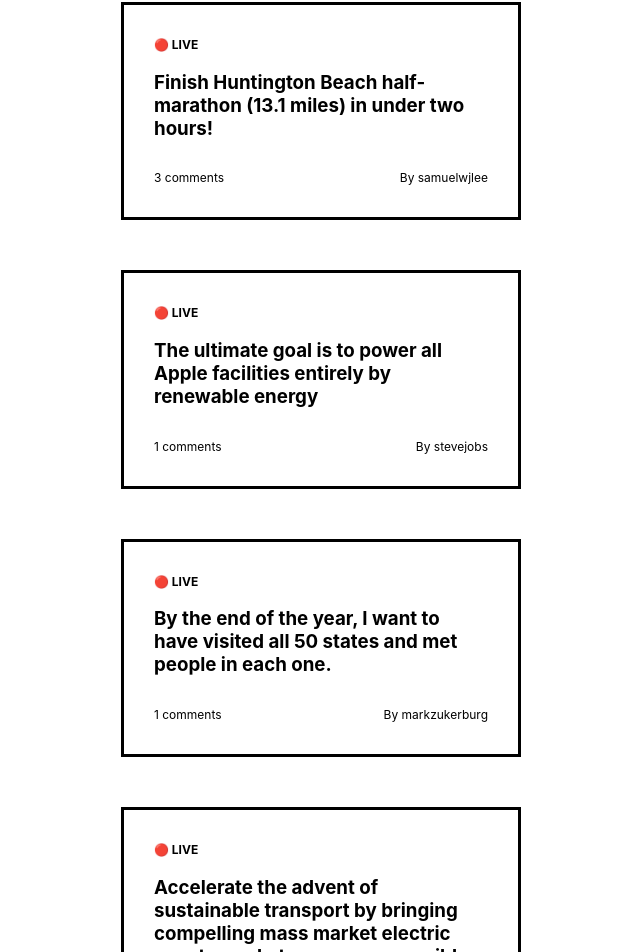
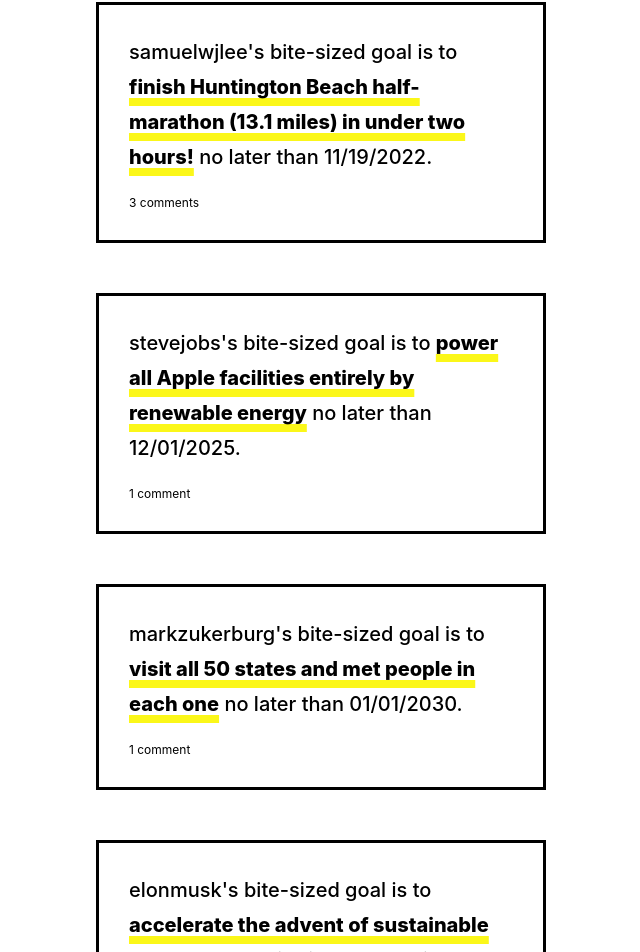
Before and after one commit to samuelwjlee/public-goals-prototype, a React (Create React App) app: page / in a window 1280 px wide. Shown: the part 125-1077 px from the top of the page, without its empty margins (319-959 px from the left). Built offline with nearby package versions, Linux system fonts and the light colour scheme; data requests are answered from the project's data file.

Commit message:
Refactor goal description

```diff
--- a/db.json
+++ b/db.json
@@ -3,41 +3,41 @@
     {
       "id": 1,
       "completed": false,
-      "expiration": "1 month",
+      "when": "11/19/2022",
       "userId": "samuelwjlee",
-      "description": "Finish Huntington Beach half-marathon (13.1 miles) in under two hours!",
+      "what": "finish Huntington Beach half-marathon (13.1 miles) in under two hours!",
       "commentCount": 3
     },
     {
       "id": 2,
       "completed": false,
-      "expiration": "3 years",
+      "when": "12/01/2025",
       "userId": "stevejobs",
-      "description": "The ultimate goal is to power all Apple facilities entirely by renewable energy",
+      "what": "power all Apple facilities entirely by renewable energy",
       "commentCount": 1
     },
     {
       "id": 3,
       "completed": false,
-      "expiration": "2 weeks",
+      "when": "01/01/2030",
       "userId": "markzukerburg",
-      "description": "By the end of the year, I want to have visited all 50 states and met people in each one.",
+      "what": "visit all 50 states and met people in each one",
       "commentCount": 1
     },
     {
       "id": 4,
       "completed": false,
-      "expiration": "5 days",
+      "when": "03/13/2030",
       "userId": "elonmusk",
-      "description": "Accelerate the advent of sustainable transport by bringing compelling mass market electric cars to market as soon as possible",
+      "what": "accelerate the advent of sustainable transport by bringing compelling mass market electric cars to market as soon as possible",
       "commentCount": 1
     },
     {
       "id": 5,
       "completed": true,
-      "expiration": "1232",
+      "when": "07/04/2023",
       "userId": "jeffbezos",
-      "description": "I'd like to conquer the world by taking control of the internet and the stratosphere while I'm at it",
+      "what": "conquer the world by taking control of the internet and the stratosphere while I'm at it",
       "commentCount": 1
     }
   ],
--- a/src/components/GoalPage.tsx
+++ b/src/components/GoalPage.tsx
@@ -15,8 +15,11 @@
       <div className="goal-page">
         <a href="/">👈🏼 Back</a>
         <div className="goal-page-content">
-          <h1>{goal?.description}</h1>
-          <p>By {goal?.userId}</p>
+          <div className="goal-description">
+            <span className="goal-card-author">{goal?.userId}'s</span> goal is
+            to <span className="emphasized-goal-attr">{goal?.what}</span> no
+            later than {goal?.when}.
+          </div>
         </div>
         <div className="goal-page-comments-section">
           {comments?.map((comment: CommentData) => (
--- a/src/components/PublicGoals.tsx
+++ b/src/components/PublicGoals.tsx
@@ -13,13 +13,19 @@
         <h1>Public Goals</h1>
         {goals?.map((goal: GoalData) => (
           <div className="goal-card" onClick={() => navigate(`/${goal?.id}`)}>
-            <p className="goal-card-status">
-              {goal?.completed ? '✅ DONE' : '🔴 LIVE'}
-            </p>
-            <h3>{goal?.description}</h3>
+            <div className="goal-description">
+              <span className="goal-card-author">{goal?.userId}'s</span>{' '}
+              bite-sized goal is to{' '}
+              <span className="emphasized-goal-attr">{goal?.what}</span> no
+              later than {goal?.when}.
+            </div>
             <div className="goal-card-footer">
-              {goal?.commentCount && <p>{goal?.commentCount} comments</p>}
-              <p className="goal-card-author">By {goal?.userId}</p>
+              {goal?.commentCount && (
+                <>
+                  {goal?.commentCount} comment
+                  {goal?.commentCount > 1 ? 's' : ''}
+                </>
+              )}
             </div>
           </div>
         ))}
--- a/src/constants/types.ts
+++ b/src/constants/types.ts
@@ -1,9 +1,9 @@
 export type GoalData = {
   id: 1
   completed: boolean
-  expiration: string
   userId: string
-  description: string
+  what: string
+  when: string
   commentCount: number
 }
 
--- a/src/index.css
+++ b/src/index.css
@@ -21,9 +21,9 @@
 }
 
 .goal-card {
-  padding: 20px 30px;
+  padding: 30px;
   margin: 25px 0;
-  max-width: 400px;
+  max-width: 450px;
   box-sizing: border-box;
   border: 3px solid black;
   cursor: pointer;
@@ -31,18 +31,22 @@
 .goal-card:hover {
   box-shadow: 3px 3px gray;
 }
-
-.goal-card-status {
-  font-size: 12px;
-  font-weight: bold;
-  text-align: left;
+.goal-description {
+  font-weight: 500;
+  font-size: 20px;
+  line-height: 35px;
+}
+.emphasized-goal-attr {
+  font-weight: 800;
+  text-decoration: underline;
+  text-decoration-thickness: 8px;
+  text-decoration-color: #fbf719;
+  text-decoration-skip-ink: none;
 }
 
 .goal-card-footer {
   font-size: 12px;
-  display: flex;
-  justify-content: space-between;
-  align-items: center;
+  margin-top: 20px;
 }
 .goal-card-author {
   margin-left: auto;
@@ -66,7 +70,10 @@
   margin: 30px 0;
 }
 .goal-page-comment {
-  margin: 0 0 30px 0;
+  padding: 20px 0;
+}
+.goal-page-comment > p {
+  margin-top: 0px;
 }
 .comment-author {
   font-size: 14px;
```
